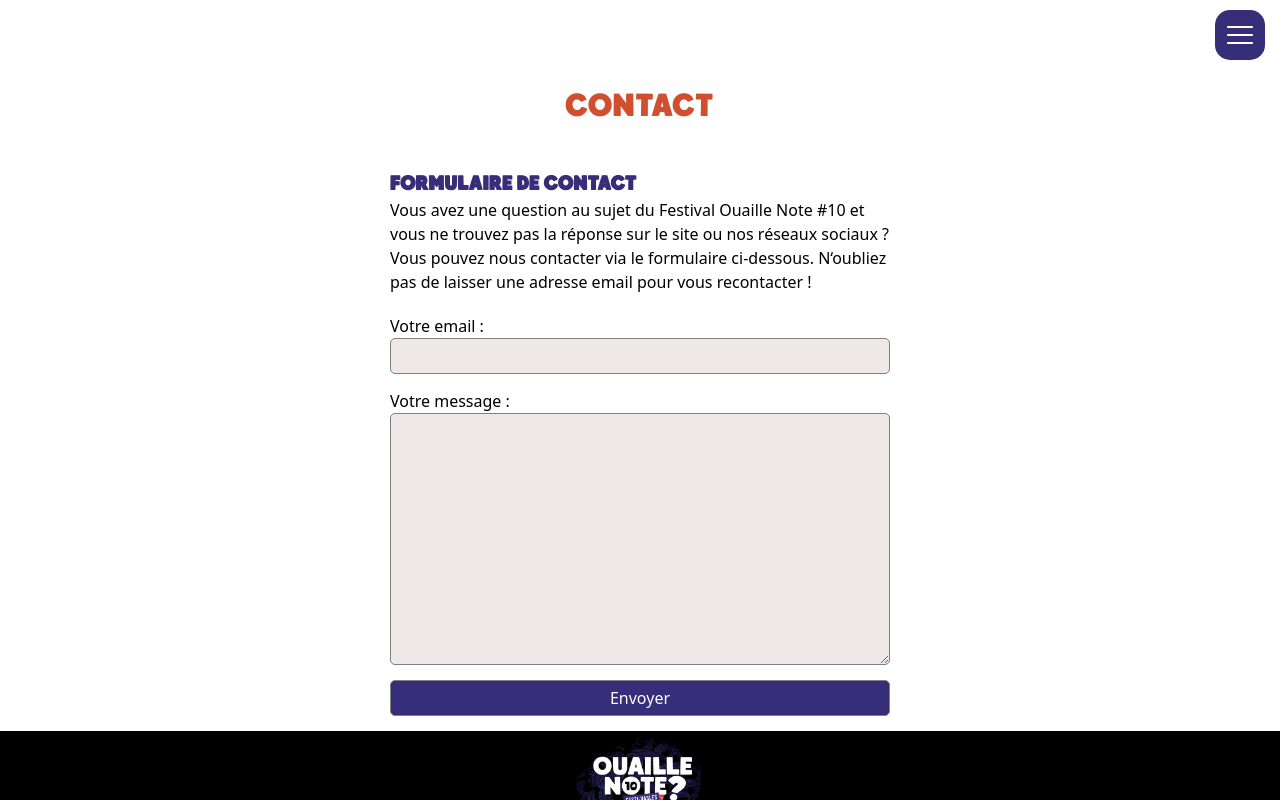
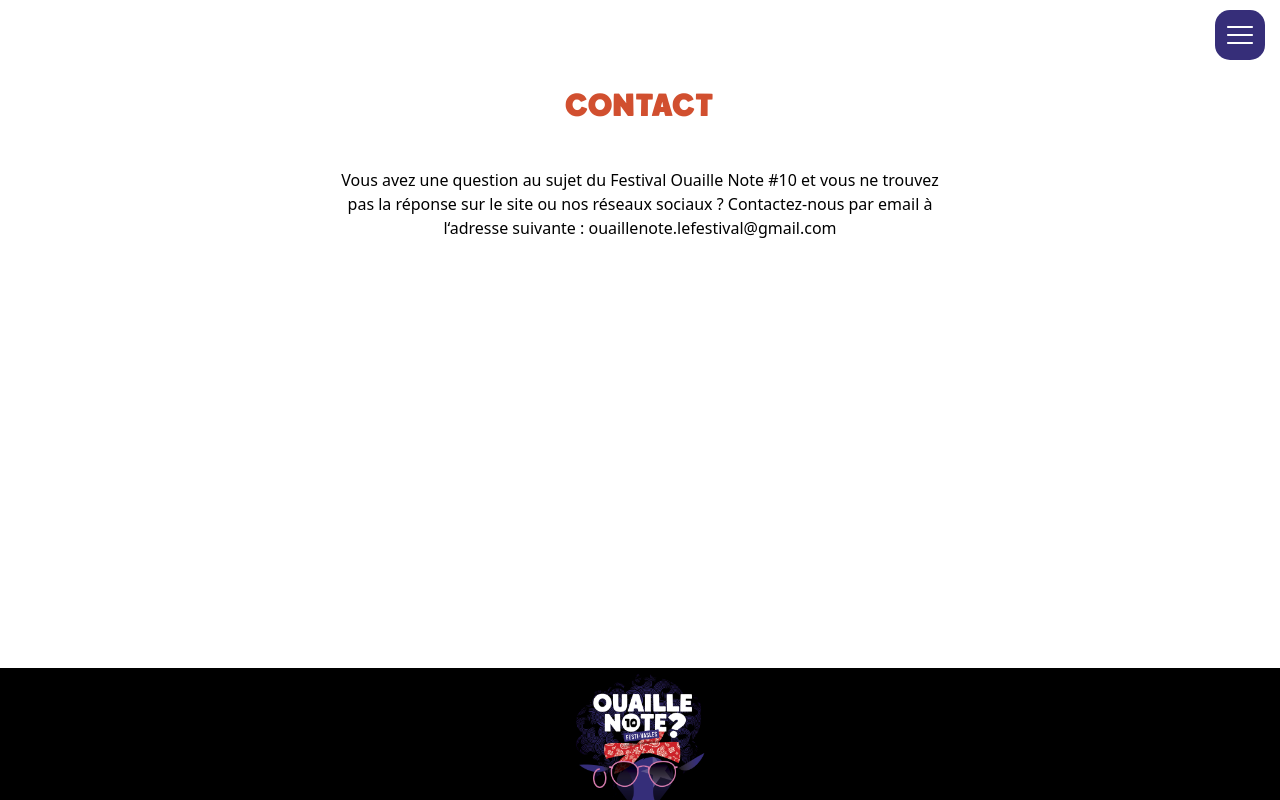
Before and after one commit to AntoninRoy/ouaille-note-2023, a Next.js app: page /contact in a window 1280 px wide. Shown: the top 800 px of the page. Built offline with nearby package versions, Linux system fonts and the light colour scheme.

Commit message:
tremplin dans menu + enelver form contact

```diff
--- a/components/Layout/Menu.tsx
+++ b/components/Layout/Menu.tsx
@@ -55,9 +55,9 @@
         <div className="menu-item">
           <Link href="/billetterie">Billetterie</Link>
         </div>
-        {/* <div className="menu-item">
+        <div className="menu-item">
           <Link href="/tremplin">Tremplin</Link>
-        </div> */}
+        </div>
         <div className="menu-item">
           <Link href="/partenaires">Partenaires</Link>
         </div>
--- a/pages/contact.tsx
+++ b/pages/contact.tsx
@@ -42,83 +42,18 @@
 
           <div
             style={{
-              height: "100%",
+              height: "calc(100vh - 300px)",
               display: "flex",
               justifyContent: "center",
-              alignItems: "center",
+              maxWidth: "600px",
+              margin: "auto",
             }}
           >
-            <form
-              action="/api/contact"
-              method="post"
-              onSubmit={sendEmail}
-              style={{
-                display: "flex",
-                flexDirection: "column",
-                alignItems: "flex-start",
-                width: "90%",
-                margin: "auto",
-                maxWidth: "500px",
-              }}
-            >
-              <h2 style={{ fontSize: "20px", color: "#362E79" }}>
-                Formulaire de contact
-              </h2>
-              {showMessage === true && (
-                <p
-                  style={{
-                    color: "white",
-                    backgroundColor: "green",
-                    padding: "5px 10px",
-                    width: "100%",
-                    textAlign: "start",
-                  }}
-                >
-                  Votre message a bien été envoyé !
-                </p>
-              )}
-              {showMessage != true && showMessage != undefined && (
-                <p
-                  style={{
-                    color: "white",
-                    backgroundColor: "red",
-                    padding: "5px 10px",
-                    width: "100%",
-                    textAlign: "start",
-                  }}
-                >
-                  Votre message n&lsquo;a pas été envoyé, veuillez réessayer.
-                </p>
-              )}
-              <p style={{ textAlign: "left", marginBottom: "20px" }}>
-                Vous avez une question au sujet du Festival Ouaille Note #10 et
+            Vous avez une question au sujet du Festival Ouaille Note #10 et
                 vous ne trouvez pas la réponse sur le site ou nos réseaux
-                sociaux ? Vous pouvez nous contacter via le formulaire
-                ci-dessous. N&lsquo;oubliez pas de laisser une adresse email
-                pour vous recontacter !
-              </p>
-              {!isLoading ? (
-                <>
-                  <label htmlFor="contact">Votre email : </label>
-                  <input type="email" name="contact" required disabled={isLoading}/>
-                  <label htmlFor="message">Votre message : </label>
-                  <textarea
-                    rows={10}
-                    name="message"
-                    required
-                    disabled={isLoading}
-                  />
-                  <input
-                    type="submit"
-                    value="Envoyer"
-                    disabled={isLoading}
-                    style={{ backgroundColor: "#362E79", color: "white" }}
-                  />
-                </>
-              ) : (
-                <p style={{marginBottom:"100px"}}>Envoi en cours...</p>
-              )}
-            </form>
+                sociaux ?
+            Contactez-nous par email à l&lsquo;adresse suivante :
+            ouaillenote.lefestival@gmail.com
           </div>
         </div>
       </Layout>
```
